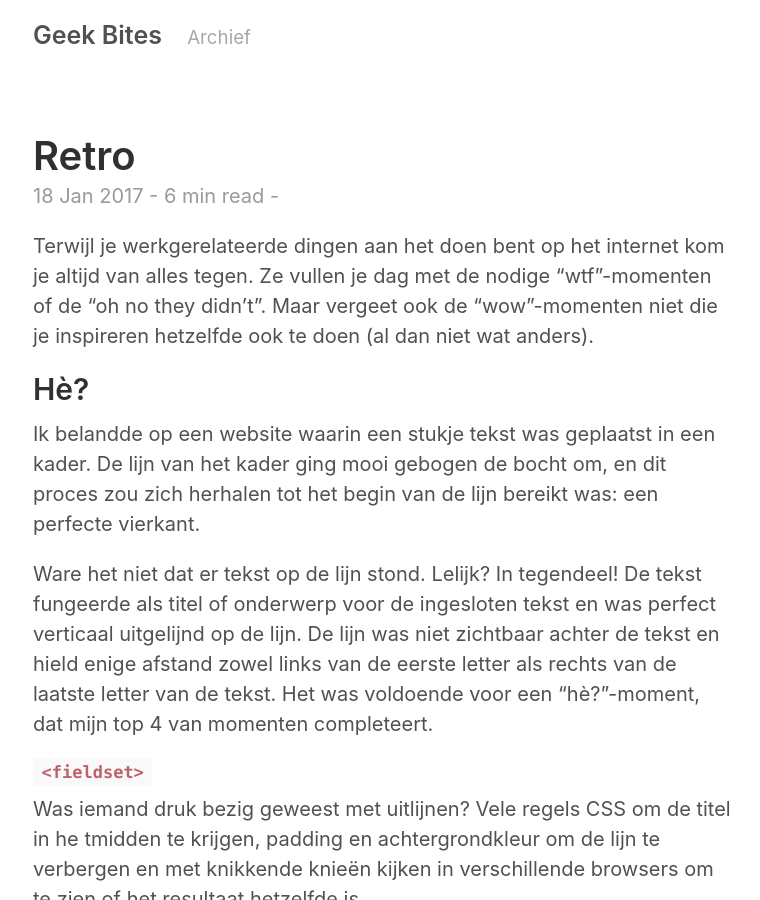
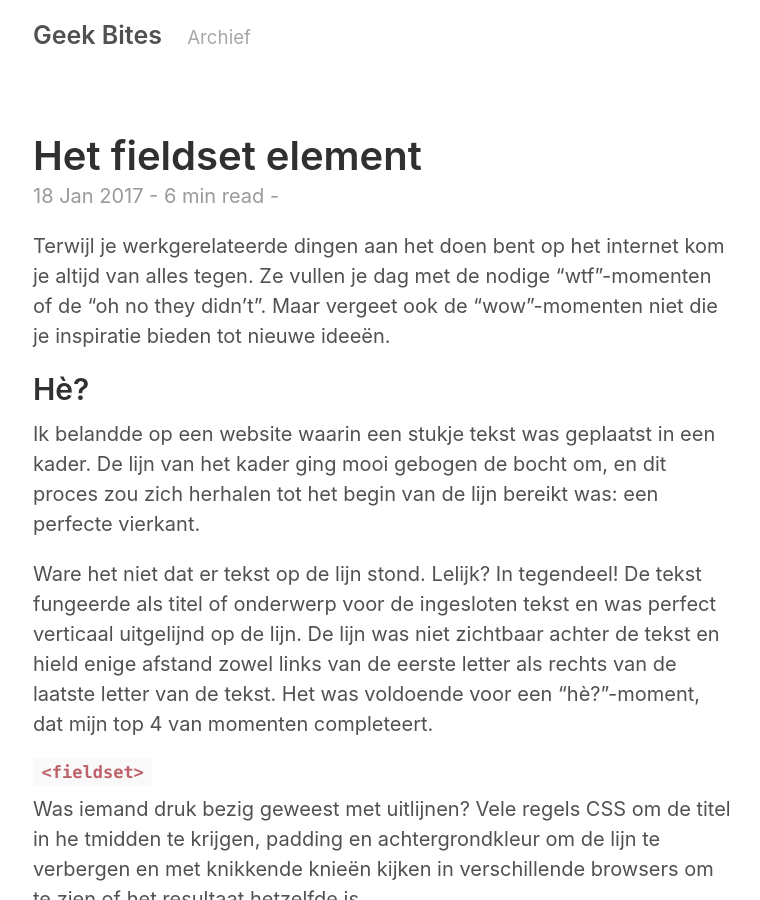
Before and after one commit to move4mobile/geekbites, a Jekyll site: the page built from _posts/2017-01-18-tribute-to-fieldset.md, in a window 1280 px wide and 900 px high. Shown: the whole window, without its empty margins (257-1017 px from the left). Built offline with Jekyll 4.4.1, drawn with Linux system fonts in a browser that asks for light colours; comment, search, counter and statistics services are not loaded.

Commit message:
oops, title

```diff
--- a/_posts/2017-01-18-tribute-to-fieldset.md
+++ b/_posts/2017-01-18-tribute-to-fieldset.md
@@ -1,13 +1,13 @@
 ---
 layout: post
-title: Retro
+title: Het fieldset element
 category: web
 tags: html, fieldset
 comments: false
 author: rsuper
 min_read: 6
 ---
-Terwijl je werkgerelateerde dingen aan het doen bent op het internet kom je altijd van alles tegen. Ze vullen je dag met de nodige "wtf"-momenten of de "oh no they didn't". Maar vergeet ook de "wow"-momenten niet die je inspireren hetzelfde ook te doen (al dan niet wat anders).
+Terwijl je werkgerelateerde dingen aan het doen bent op het internet kom je altijd van alles tegen. Ze vullen je dag met de nodige "wtf"-momenten of de "oh no they didn't". Maar vergeet ook de "wow"-momenten niet die je inspiratie bieden tot nieuwe ideeën.
 
 ## Hè?
 Ik belandde op een website waarin een stukje tekst was geplaatst in een kader. De lijn van het kader ging mooi gebogen de bocht om, en dit proces zou zich herhalen tot het begin van de lijn bereikt was: een perfecte vierkant.
```
